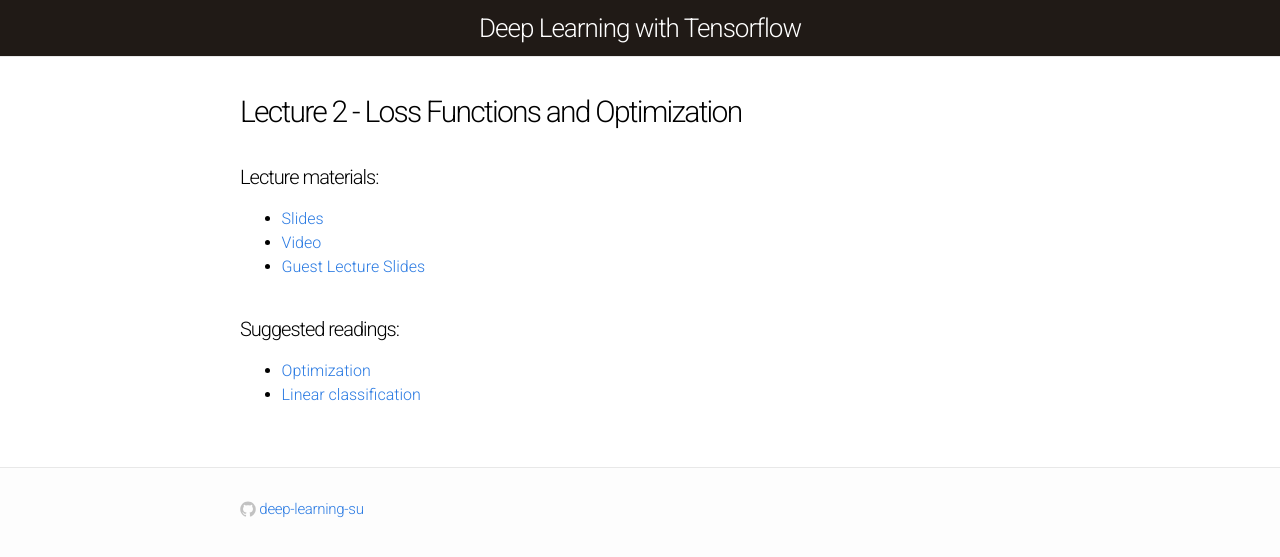
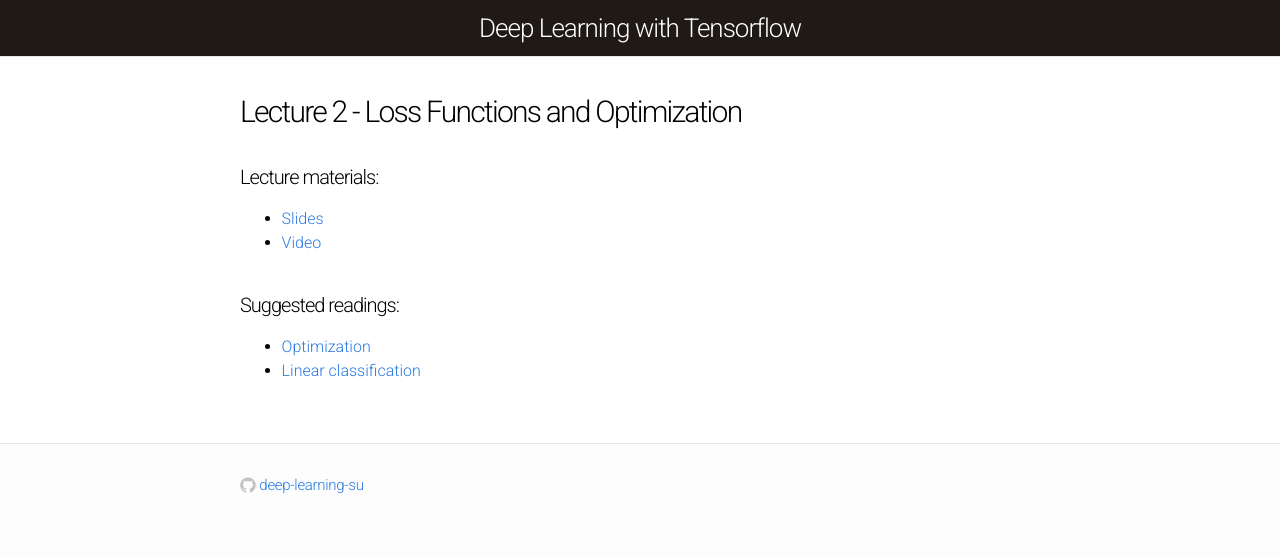
Before and after one commit to deep-learning-su/deep-learning-su.github.io, a Jekyll site: the page built from lectures/lecture-2.md, in a window 1280 px wide. Shown: the top 557 px of the page. Built offline with Jekyll 4.4.1, drawn with Linux system fonts in a browser that asks for light colours.

Commit message:
Remove guest lecture

```diff
--- a/lectures/lecture-2.md
+++ b/lectures/lecture-2.md
@@ -6,7 +6,6 @@ title: Lecture 2 - Loss Functions and Optimization
 #### Lecture materials:
 - [Slides](https://drive.google.com/file/d/1I1Fxkfsy75-kjuJBR_o_qhIJbNihXXkX/view?usp=sharing)
 - [Video](https://www.youtube.com/watch?v=f8g06yX93nU)
-- [Guest Lecture Slides](https://drive.google.com/file/d/1Lpus8cTDzSLiKvfXbVO8B9VnT0wJhw2X/view?usp=sharing)
 
 #### Suggested readings:
 - [Optimization](https://deep-learning-su.github.io/optimization-1/)
```
